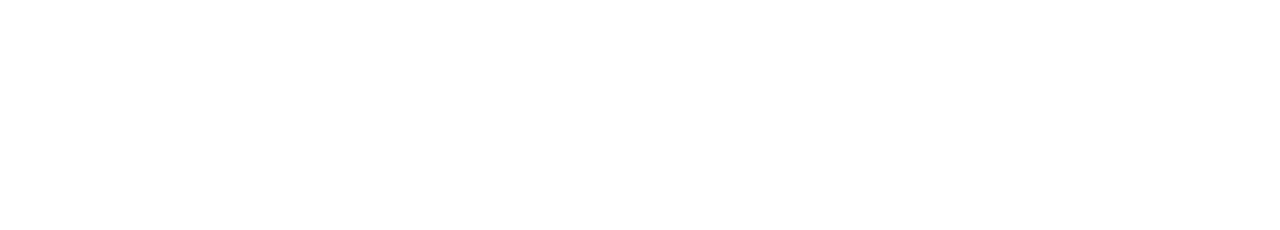
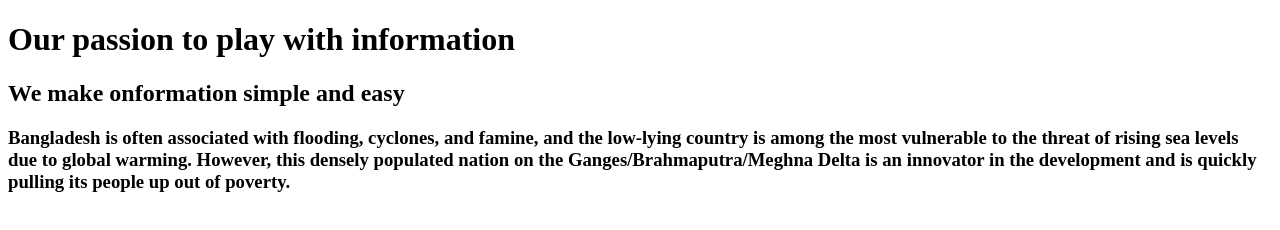
Before and after one commit to mohammadrakib007/my-one-repo, a plain HTML site: page index.html in a window 1280 px wide. Drawn offline with Linux system fonts and the light colour scheme.

Commit message:
added header

```diff
--- a/index.html
+++ b/index.html
@@ -8,5 +8,10 @@
 </head>
 <body>
 
+
+    <h1> Our passion to play with information</h1>
+    <h2> We make onformation simple and easy</h2>
+
+    <h3> Bangladesh is often associated with flooding, cyclones, and famine, and the low-lying country is among the most vulnerable to the threat of rising sea levels due to global warming. However, this densely populated nation on the Ganges/Brahmaputra/Meghna Delta is an innovator in the development and is quickly pulling its people up out of poverty.</h3>
 </body>
 </html>
```
